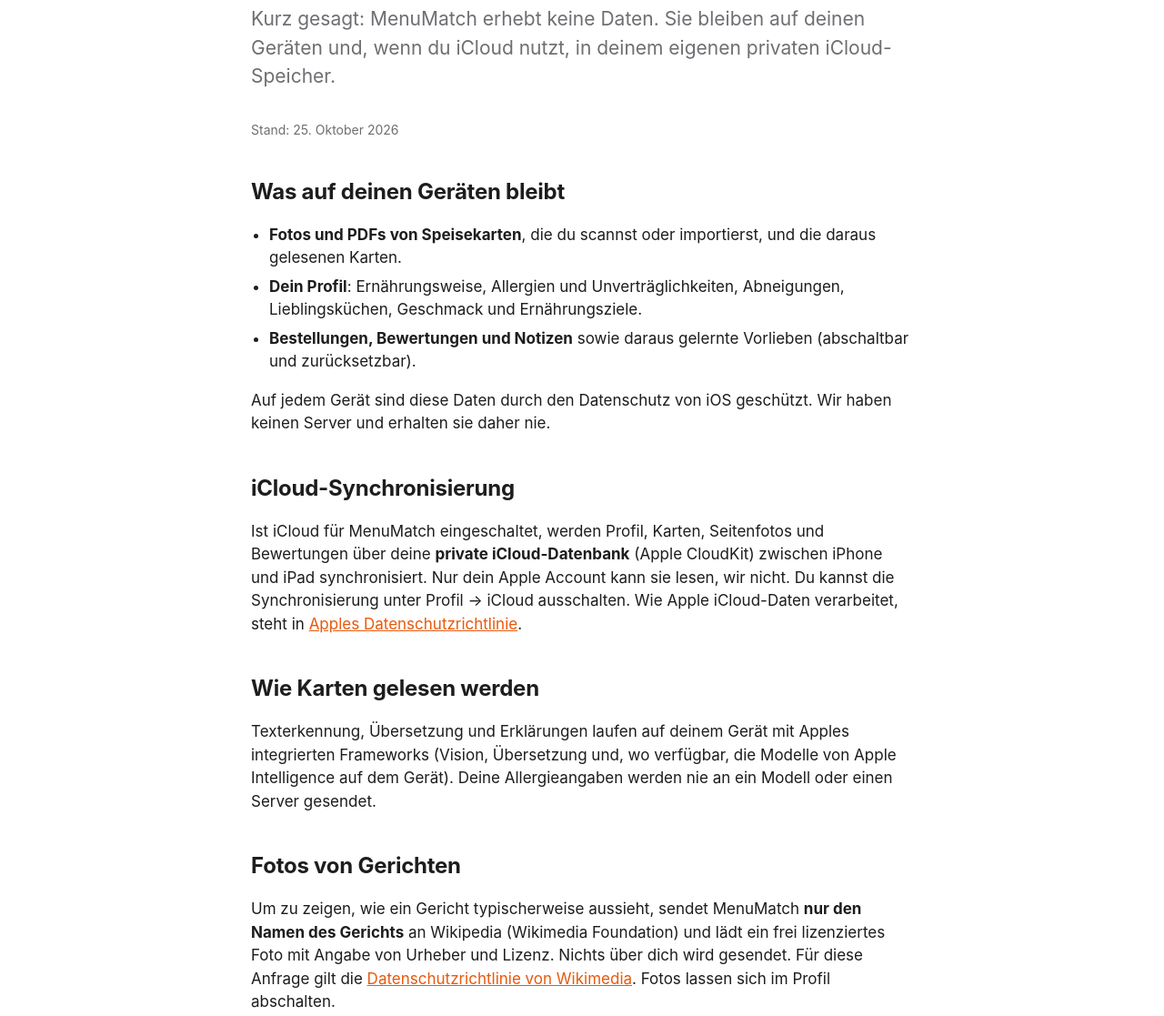
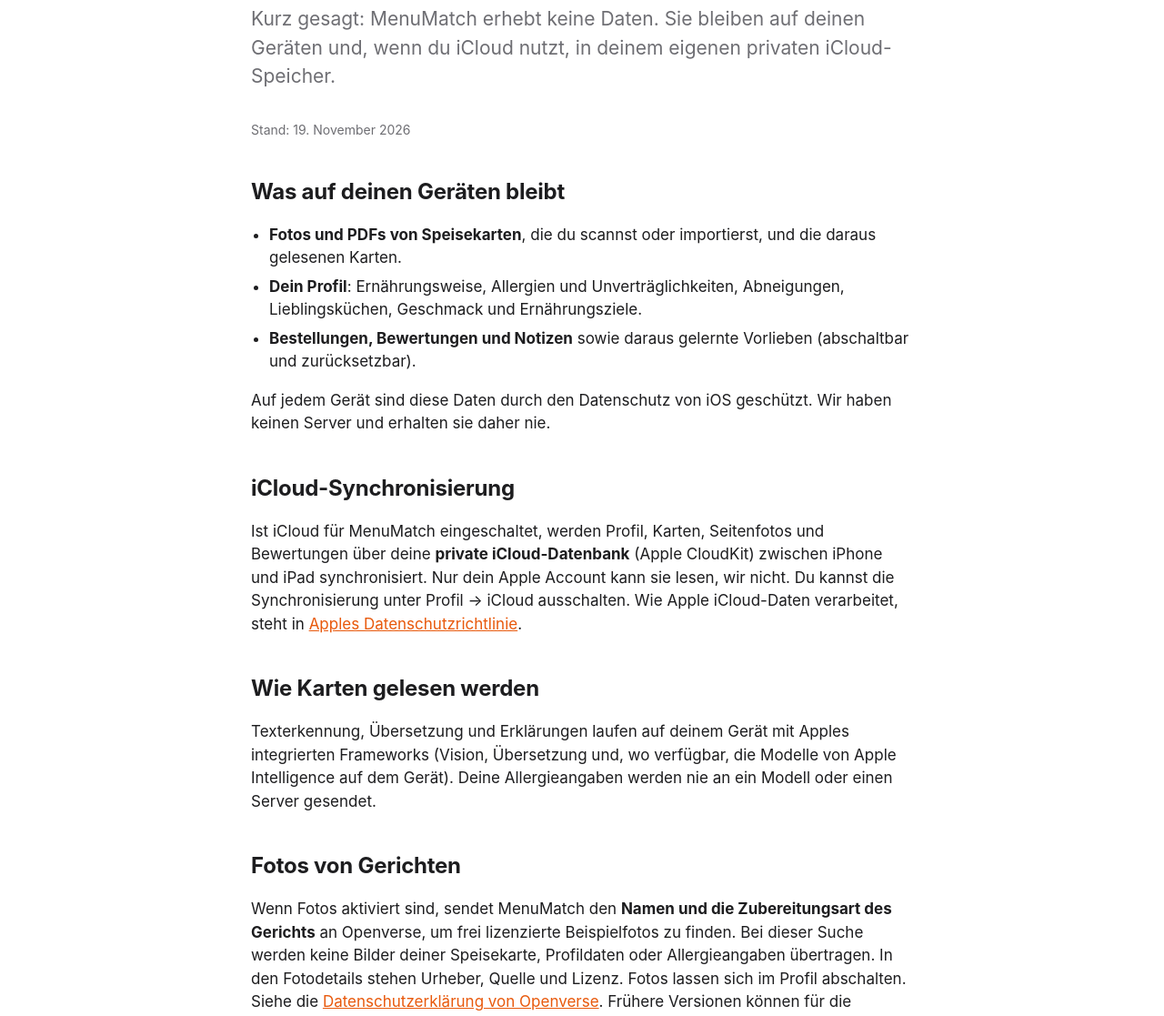
Before and after one commit to eliebitar/menumatch, a plain HTML site: page privacy-de.html in a window 1280 px wide. Shown: the part 176-1293 px from the top of the page at 91% size. Drawn offline with Linux system fonts and the light colour scheme.

Commit message:
Document Openverse dish photo lookups

```diff
--- a/privacy-de.html
+++ b/privacy-de.html
@@ -5,7 +5,7 @@
 <body><nav><div><a class="brand" href="index-de.html">MenuMatch</a><a href="support-de.html">Support</a><a href="privacy-de.html">Datenschutz</a><a href="privacy.html" hreflang="en">English</a></div></nav>
 <main>
 <h1>Datenschutz&shy;erklärung</h1><p class="lead">Kurz gesagt: MenuMatch erhebt keine Daten. Sie bleiben auf deinen Geräten und, wenn du iCloud nutzt, in deinem eigenen privaten iCloud-Speicher.</p>
-<p class="muted">Stand: 25. Oktober 2026</p>
+<p class="muted">Stand: 19. November 2026</p>
 <h2>Was auf deinen Geräten bleibt</h2><ul>
 <li><b>Fotos und PDFs von Speisekarten</b>, die du scannst oder importierst, und die daraus gelesenen Karten.</li>
 <li><b>Dein Profil</b>: Ernährungsweise, Allergien und Unverträglichkeiten, Abneigungen, Lieblingsküchen, Geschmack und Ernährungsziele.</li>
@@ -13,7 +13,7 @@
 <p>Auf jedem Gerät sind diese Daten durch den Datenschutz von iOS geschützt. Wir haben keinen Server und erhalten sie daher nie.</p>
 <h2>iCloud-Synchronisierung</h2><p>Ist iCloud für MenuMatch eingeschaltet, werden Profil, Karten, Seitenfotos und Bewertungen über deine <b>private iCloud-Datenbank</b> (Apple CloudKit) zwischen iPhone und iPad synchronisiert. Nur dein Apple Account kann sie lesen, wir nicht. Du kannst die Synchronisierung unter Profil → iCloud ausschalten. Wie Apple iCloud-Daten verarbeitet, steht in <a href="https://www.apple.com/de/legal/privacy/">Apples Datenschutzrichtlinie</a>.</p>
 <h2>Wie Karten gelesen werden</h2><p>Texterkennung, Übersetzung und Erklärungen laufen auf deinem Gerät mit Apples integrierten Frameworks (Vision, Übersetzung und, wo verfügbar, die Modelle von Apple Intelligence auf dem Gerät). Deine Allergieangaben werden nie an ein Modell oder einen Server gesendet.</p>
-<h2>Fotos von Gerichten</h2><p>Um zu zeigen, wie ein Gericht typischerweise aussieht, sendet MenuMatch <b>nur den Namen des Gerichts</b> an Wikipedia (Wikimedia Foundation) und lädt ein frei lizenziertes Foto mit Angabe von Urheber und Lizenz. Nichts über dich wird gesendet. Für diese Anfrage gilt die <a href="https://foundation.wikimedia.org/wiki/Policy:Privacy_policy">Datenschutzrichtlinie von Wikimedia</a>. Fotos lassen sich im Profil abschalten.</p>
+<h2>Fotos von Gerichten</h2><p>Wenn Fotos aktiviert sind, sendet MenuMatch den <b>Namen und die Zubereitungsart des Gerichts</b> an Openverse, um frei lizenzierte Beispielfotos zu finden. Bei dieser Suche werden keine Bilder deiner Speisekarte, Profildaten oder Allergieangaben übertragen. In den Fotodetails stehen Urheber, Quelle und Lizenz. Fotos lassen sich im Profil abschalten. Siehe die <a href="https://openverse.org/de/privacy">Datenschutzerklärung von Openverse</a>. Frühere Versionen können für die Fotosuche Wikimedia verwenden. Siehe die <a href="https://foundation.wikimedia.org/wiki/Policy:Privacy_policy">Datenschutzrichtlinie von Wikimedia</a>.</p>
 <h2>Standort und Restaurant-Erinnerungen (optional)</h2><p>Nur wenn du Restaurant-Erinnerungen einschaltest, fragt MenuMatch beim Scannen einer Karte nach deinem Standort <b>während der Nutzung der App</b>. Mit Apple Karten wird das Restaurant gefunden; Name des Restaurants und Ort des Scans werden mit der Karte gespeichert, und iOS zeigt beim Verlassen eine Erinnerung, damit du deine Bestellung notieren kannst. MenuMatch verfolgt deinen Standort nicht im Hintergrund und sendet ihn nicht an uns. Erinnerungen lassen sich jederzeit ausschalten.</p>
 <h2>Bewertungen und Videos</h2><p>Die Tasten für YouTube, TikTok, Google und Karten öffnen diese Dienste mit einer Suche nach dem Gericht oder Restaurant – nur, wenn du sie antippst. Dort gelten deren Datenschutzrichtlinien.</p>
 <h2>Berechtigungen</h2><ul><li><b>Kamera</b>: nur zum Fotografieren von Karten, wenn du auf „Scannen“ tippst.</li>
```
Also changed, not shown: privacy.html (+2 -2 lines).
